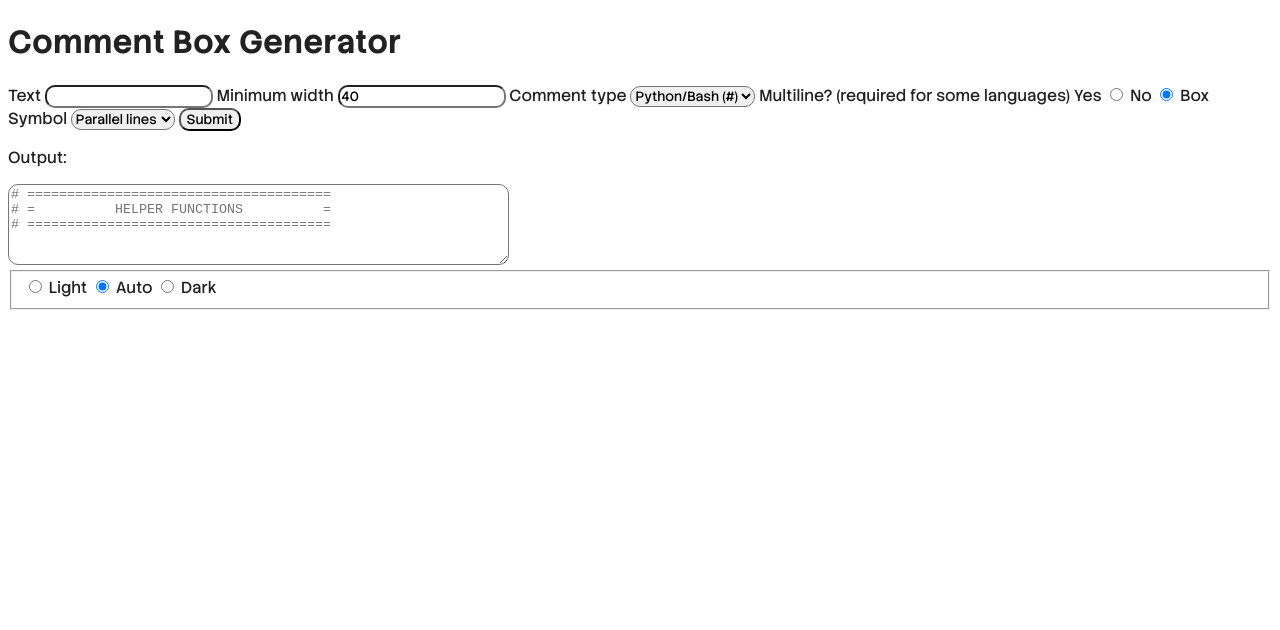
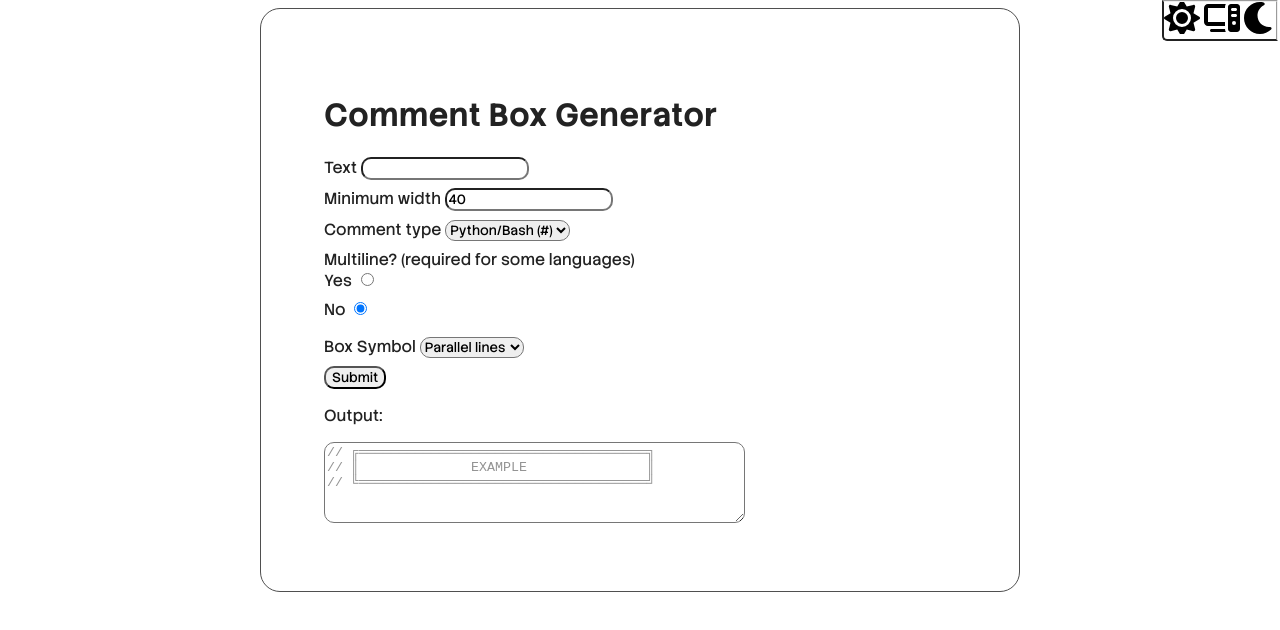
Before and after one commit to nouxinf/comment-box-generator, a website: page src/index.html in a window 1280 px wide. Drawn offline with Linux system fonts and the light colour scheme.

Commit message:
add colour scheme icons, fix multiline comments

```diff
--- a/src/index.html
+++ b/src/index.html
@@ -13,6 +13,7 @@
 		/>
 	</head>
 	<body>
+		<div id="main">
 			<h1>Comment Box Generator</h1>
 			<form
 				id="mainform"
@@ -88,13 +89,15 @@
 			<textarea
 				id="output"
 				readonly
-			cols="60"
+				cols="50"
 				rows="5"
-			placeholder="# ======================================
-# =          HELPER FUNCTIONS          =
-# ======================================"
+				placeholder="// ╔════════════════════════════════════╗
+// ║              EXAMPLE               ║
+// ╚════════════════════════════════════╝"
 			>
 			</textarea>
+		</div>
+
 		<!-- temp - gonna be replaced soon-->
 		<fieldset id="colorScheme">
 			<label>
@@ -103,8 +106,12 @@
 					name="color-scheme"
 					id="color-scheme-light"
 					value="0"
+					class="radio-toprightbutton"
 				/>
-				Light
+				<img
+					class="toprighticon"
+					src="assets/ico/sun.svg"
+				/>
 			</label>
 			<label>
 				<input
@@ -112,8 +119,13 @@
 					name="color-scheme"
 					value="auto"
 					checked
+					class="radio-toprightbutton"
 				/>
-				Auto
+				<img
+					class="toprighticon"
+					src="assets/ico/computer.svg"
+					alt="Automatic light/dark mode"
+				/>
 			</label>
 			<label>
 				<input
@@ -121,8 +133,13 @@
 					name="color-scheme"
 					id="color-scheme-dark"
 					value="1"
+					class="radio-toprightbutton"
 				/>
-				Dark
+				<img
+					class="toprighticon"
+					src="assets/ico/moon.svg"
+					alt="Dark mode"
+				/>
 			</label>
 		</fieldset>
 		<script src="main.js"></script>
--- a/src/main.js
+++ b/src/main.js
@@ -77,15 +77,20 @@ const banner = (
 	} else {
 		const firstCommentChar = startingMultilineLangMap.get(commentType);
 		const lastCommentChar = endingMultilineLangMap.get(commentType);
-		const outerLine = `${boxSymbol}`.repeat(width - 2);
+		const topLine =
+			`${topLeftSym}` + `${topSym}`.repeat(width - 4) + `${topRightSym}`;
+		const bottomLine =
+			`${bottomLeftSym}` +
+			`${topSym}`.repeat(width - 4) +
+			`${bottomRightSym}`;
 		const innerSpace = width - 4;
 
 		const paddedText = ` ${text} `
 			.padStart(Math.floor((innerSpace + text.length + 2) / 2), " ")
 			.padEnd(innerSpace, " ");
 
-		const middleLine = `${boxSymbol}${paddedText}${boxSymbol}`;
-		return `${firstCommentChar}\n${outerLine}\n${middleLine}\n${outerLine}\n${lastCommentChar}`;
+		const middleLine = `${leftSym}${paddedText}${rightSym}`;
+		return `${firstCommentChar}\n${topLine}\n${middleLine}\n${bottomLine}\n${lastCommentChar}`;
 	}
 };
 
--- a/src/styles.css
+++ b/src/styles.css
@@ -11,6 +11,7 @@
 	--background-color: #fff;
 	--text-color: #222;
 	--accent: #4f4f4f;
+	--icon-filter: none;
 }
 
 :root {
@@ -35,17 +36,20 @@ body {
 		body {
 		--background-color: hsl(228, 5%, 15%);
 		--text-color: hsl(228, 5%, 80%);
+		--icon-filter: invert(1);
 	}
 }
 
 html:has(#color-scheme-dark:checked) body {
 	--background-color: hsl(228, 5%, 15%);
 	--text-color: hsl(228, 5%, 80%);
+	--icon-filter: invert(1);
 }
 
 html:has(#color-scheme-light:checked) body {
 	--background-color: #fff;
 	--text-color: #222;
+	--icon-filter: none;
 }
 
 input,
@@ -63,4 +67,52 @@ select:focus {
 
 textarea {
 	font-family: monospace;
+	background: var(--background-color);
 }
+
+textarea::placeholder {
+	color: #939393;
+}
+
+#main {
+	border: var(--accent) solid 1px;
+	padding: 5%;
+	border-radius: 20px;
+	width: 90%;
+	margin-right: auto;
+	margin-left: auto;
+	overflow: scroll;
+	height: 100%;
+}
+
+@media (min-width: 768px) {
+	#main {
+		width: 50%;
+	}
+}
+
+form label {
+	display: block;
+	padding-bottom: 0.5rem;
+}
+
+#colorScheme {
+	z-index: 1000;
+	position: absolute;
+	top: 0;
+	right: 0;
+	padding: 0;
+	border-left: var(--text-color) solid 2px;
+	border-bottom: var(--text-color) solid 2px;
+	border-bottom-left-radius: 5px;
+}
+
+.toprighticon {
+	height: 2rem;
+	filter: var(--icon-filter);
+	cursor: pointer;
+}
+
+input[type="radio"][class="radio-toprightbutton"] {
+	display: none;
+}
```
Also changed, not shown: src/assets/ico/computer.svg (added), src/assets/ico/moon.svg (added), src/assets/ico/sun.svg (added). Lines whose indentation alone changed are shown as unchanged.
